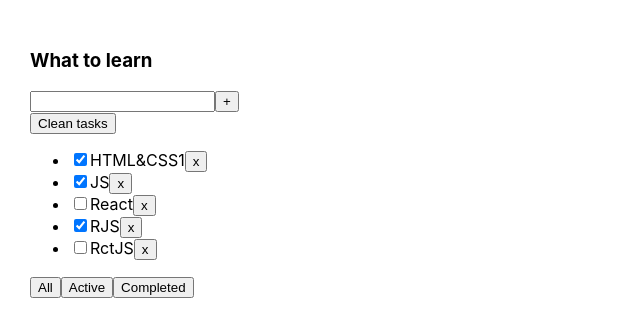
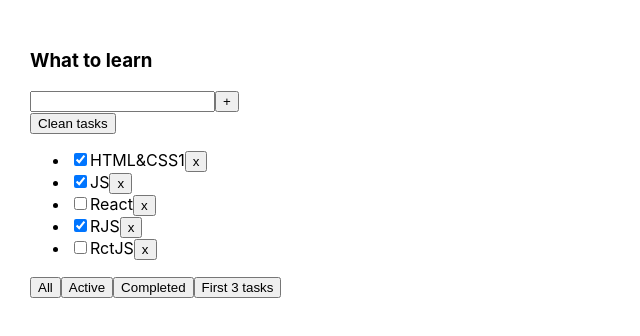
Before and after one commit to kroxaGAN/1-todolistNovember, a React (Create React App) app: page / in a window 1280 px wide. Shown: the top 336 px of the page, without its empty margins (0-640 px from the left). Built offline with nearby package versions, Linux system fonts and the light colour scheme.

Commit message:
finish monday 2, add button stay only 3 first tasks

```diff
--- a/src/App.tsx
+++ b/src/App.tsx
@@ -43,6 +43,7 @@ function App() {
                 // filteredTasks={filteredTasks}
                 cleanTasks={cleanTasks}
                 nameButton={nameButton}
+                setTasks={setTasks}
             />
         </div>
     );
--- a/src/Todolist.tsx
+++ b/src/Todolist.tsx
@@ -10,39 +10,52 @@ export type TaskType = {
 type TodolistType = {
     title: string,
     tasks: TaskType[],
-    removeTask:(taskId:number)=>void
+    removeTask: (taskId: number) => void
     // filteredTasks:(value:FilterType)=>void
-    cleanTasks:()=>void
-    nameButton:string
+    cleanTasks: () => void
+    nameButton: string
+    setTasks:(tasks: TaskType[])=>void
 }
 
 
 export const Todolist = (props: TodolistType) => {
-    const {title, tasks,removeTask,cleanTasks, nameButton} = props
+    const {title, tasks, removeTask, cleanTasks, nameButton, setTasks} = props
 
-    const [filter,setFilter]=useState<FilterType>('all')
-    const filteredTasks=(value:FilterType)=>{
+    const [filter, setFilter] = useState<FilterType>('all')
+    const filteredTasks = (value: FilterType) => {
         setFilter(value)
     }
-    let filterTasks=tasks
-    if (filter === 'active'){
-        filterTasks=tasks.filter(el=>!el.isDone)
+    let filterTasks = tasks
+    if (filter === 'active') {
+        filterTasks = tasks.filter(el => !el.isDone)
     }
-    if (filter === 'completed'){
-        filterTasks=tasks.filter(el=>el.isDone)
+    if (filter === 'completed') {
+        filterTasks = tasks.filter(el => el.isDone)
     }
 
 
-    const delButtonHandler=(taskId:number)=>{
+    const delButtonHandler = (taskId: number) => {
         removeTask(taskId)
     }
-    const filterButtonClick=(filterValue:FilterType)=>{
+    const filterButtonClick = (filterValue: FilterType) => {
         filteredTasks(filterValue)
     }
-    const cleanTasksHandler=()=>{
+    const cleanTasksHandler = () => {
         cleanTasks()
     }
-
+    const _threeTasksHandler = () => {
+        filterTasks = [
+            tasks[0],
+            tasks[1],
+            tasks[2]
+        ]
+        setTasks(filterTasks)
+        console.log(filterTasks)
+    }
+ const threeTasksHandler = () => {
+        filterTasks = tasks.slice(0,3)
+       setTasks(filterTasks)
+    }
 
     return (
         <div>
@@ -63,16 +76,17 @@ export const Todolist = (props: TodolistType) => {
                                        }}
                                 />
                                 <span>{el.title}</span>
-                                <button onClick={()=>delButtonHandler(el.id)}>x</button>
+                                <button onClick={() => delButtonHandler(el.id)}>x</button>
                             </li>
                         )
                     })
                 }
             </ul>
             <div>
-                <button onClick={()=>filterButtonClick('all')}>All</button>
-                <button onClick={()=>filterButtonClick('active')}>Active</button>
-                <button onClick={()=>filterButtonClick('completed')}>Completed</button>
+                <button onClick={() => filterButtonClick('all')}>All</button>
+                <button onClick={() => filterButtonClick('active')}>Active</button>
+                <button onClick={() => filterButtonClick('completed')}>Completed</button>
+                <button onClick={threeTasksHandler}>First 3 tasks</button>
             </div>
         </div>
     )
```
